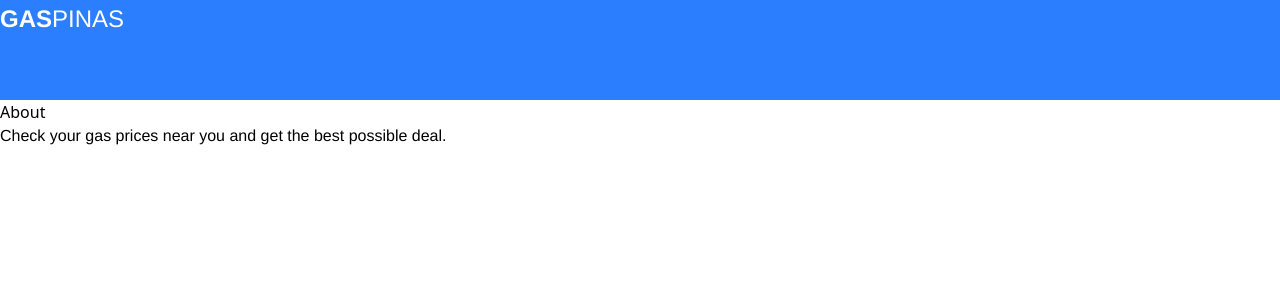
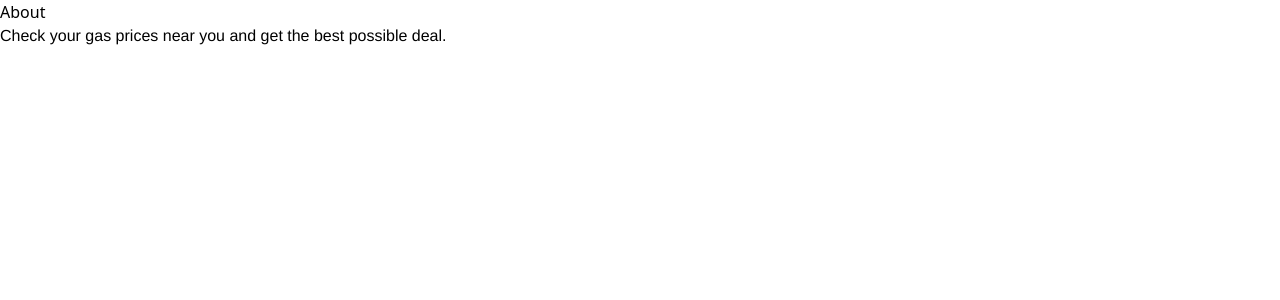
Before and after one commit to anthnyjhn/GasPinas, a React (Vite) app in the folder client/: page /about in a window 1280 px wide. Shown: the top 300 px of the page. Built offline with nearby package versions, Linux system fonts and the light colour scheme.

Commit message:
refactor Header component: update structure and styling for improved layout

```diff
--- a/client/src/App.jsx
+++ b/client/src/App.jsx
@@ -8,7 +8,7 @@ import "./style/index.css";
 function App() {
   return (
     <>
-      <Header />
+      {/* <Header /> */}
       <Routes>
         <Route path="/" element={<Home />} />
         <Route path="/about" element={<About />} />
--- a/client/src/components/Header.jsx
+++ b/client/src/components/Header.jsx
@@ -2,13 +2,16 @@ import React from "react";
 
 const Header = () => {
   return (
-    <header className="w-full bg-blue-500 h-[100px]">
-      <h1 style={{ margin: 0, fontSize: "1.5rem", fontWeight: "normal" }}>
-        <a href="/" style={{ textDecoration: "none", color: "white" }}>
-          <b>GAS</b>PINAS
-        </a>
-      </h1>
-    </header>
+    <div className="absolute top-0 left-0 w-full z-[1000] p-4 ">
+      <div className="bg-[#242424] backdrop-blur-md p-3 backdrop-blur-md bg-[rgba(10,10,10,0.81)] rounded-xl shadow text-center">
+        <h1 className="text-lg font-semibold text-white">
+          <a href="/">
+            {" "}
+            <b>Gas</b>Pinas
+          </a>
+        </h1>
+      </div>
+    </div>
   );
 };
 
```
